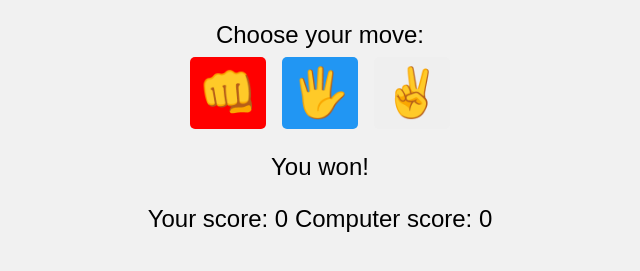
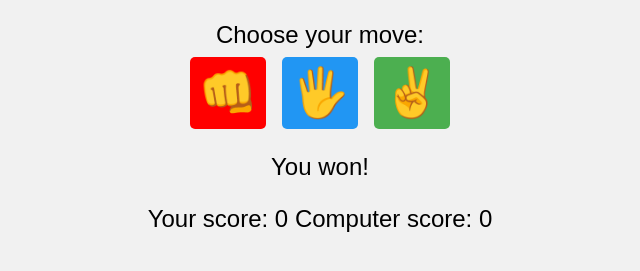
Before and after one commit to lamourianass/Rock-paper-scissors-game, a plain HTML site: page index.html in a window 1280 px wide. Shown: the part 161-432 px from the top of the page, without its empty margins (320-960 px from the left). Drawn offline with Linux system fonts and the light colour scheme.

Commit message:
Add css to #scissors

```diff
--- a/style.css
+++ b/style.css
@@ -44,3 +44,7 @@ button:focus {
 #paper {
   background-color: #2196f3;
 }
+
+#scissors {
+  background-color: #4caf50;
+}
```
